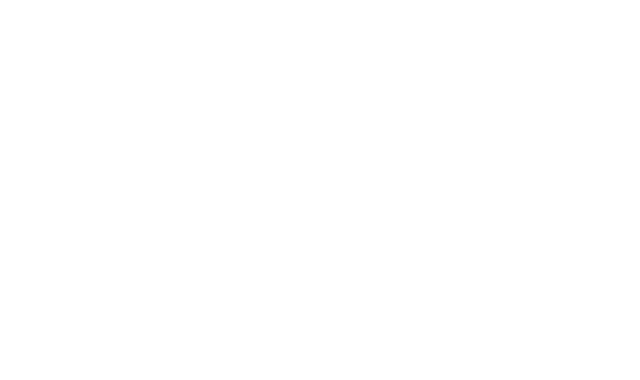
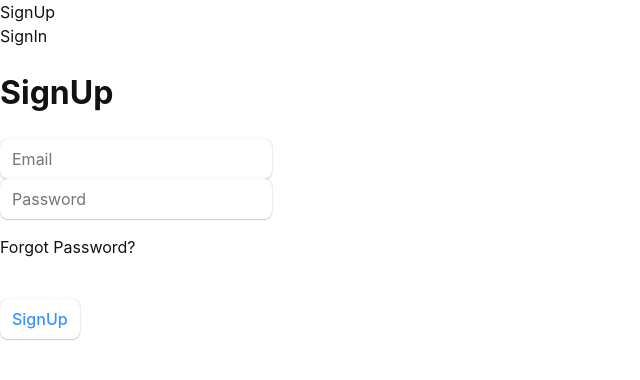
Before and after one commit to vuvantienhd96/projectvti, a React (Vite) app: page /login in a window 1280 px wide. Before the commit this address had no page. Shown: the top 380 px of the page, without its empty margins (0-640 px from the left). Built offline with nearby package versions, Linux system fonts and the light colour scheme.

Commit message:
add login and logout

```diff
--- /dev/null
+++ b/src/auth/RegisterAndLogin.jsx
@@ -0,0 +1,89 @@
+import React, { useState } from "react";
+import {
+  Routes,
+  Route,
+  Link,
+  useNavigate,
+  useLocation,
+  Navigate,
+  Outlet,
+} from "react-router-dom";
+
+import { database } from '../firebaseConfig';
+
+import { getAuth, createUserWithEmailAndPassword , signInWithEmailAndPassword} from "firebase/auth";
+
+import {useAuth} from './../main';
+
+function RegisterAndLogin() {
+  const [login, setLogin] = useState(false);
+  let navigate = useNavigate();
+  let location = useLocation();
+
+  const history = useNavigate();
+
+  let authStore = useAuth();
+
+  const handleSubmit = (e, type) => {
+
+
+    e.preventDefault();
+    const email = e.target.email.value;
+    const password = e.target.password.value;
+    if (type == "signup") {
+      createUserWithEmailAndPassword(database, email, password)
+        .then((data) => {
+          console.log(data, "authData");
+          // auth.signin()
+          history("/data");
+        })
+        .catch((err) => {
+          alert(err.code);
+          setLogin(true);
+        });
+    } else {
+      signInWithEmailAndPassword(database, email, password)
+        .then((data) => {
+          console.log(data, "authData");
+          authStore.signin(data.user.email, navigate("/", { replace: true }));
+        })
+        .catch((err) => {
+          alert(err.code);
+        });
+    }
+  };
+
+  const handleReset = () => {
+    history("/reset");
+  }
+  return (
+    <div className="App">
+      {/* Registration and login Screen */}
+      <div className="row">
+        <div
+          className={login == false ? "activeColor" : "pointer"}
+          onClick={() => setLogin(false)}
+        >
+          SignUp
+        </div>
+        <div
+          className={login == true ? "activeColor" : "pointer"}
+          onClick={() => setLogin(true)}
+        >
+          SignIn
+        </div>
+      </div>
+      <h1>{login ? "SignIn" : "SignUp"}</h1>
+      <form onSubmit={(e) => handleSubmit(e, login ? "signin" : "signup")}>
+        <input name="email" placeholder="Email" />
+        <br />
+        <input name="password" type="text" placeholder="Password" />
+        <br />
+        <p onClick={handleReset}>Forgot Password?</p>
+        <br />
+        <button>{login ? "SignIn" : "SignUp"}</button>
+      </form>
+    </div>
+  );
+}
+export default RegisterAndLogin;
--- /dev/null
+++ b/src/auth/RequireAuth.jsx
@@ -0,0 +1,20 @@
+import {
+    useLocation,
+    Navigate,
+} from "react-router-dom";
+
+import { useAuth } from "../main";
+
+export default function RequireAuth({ children }) {
+    let auth = useAuth();
+    let location = useLocation();
+    if (!auth.user) {
+        // Redirect them to the /login page, but save the current location they were
+        // trying to go to when they were redirected. This allows us to send them
+        // along to that page after they login, which is a nicer user experience
+        // than dropping them off on the home page.
+        return <Navigate to="/login" state={{ from: location }} replace />;
+    }
+
+    return children;
+}
--- /dev/null
+++ b/src/auth/auth.js
@@ -0,0 +1,15 @@
+/**
+ * This represents some generic auth provider API, like Firebase.
+ */
+ const fakeAuthProvider = {
+    isAuthenticated: false,
+    signin(callback) {
+        fakeAuthProvider.isAuthenticated = true;
+        setTimeout(callback, 100); // fake async
+      },
+    signout(callback) {
+      fakeAuthProvider.isAuthenticated = false;
+    },
+  };
+
+  export { fakeAuthProvider };
--- a/src/firebaseConfig.js
+++ b/src/firebaseConfig.js
@@ -1,6 +1,7 @@
 // Import the functions you need from the SDKs you need
 import { initializeApp } from "firebase/app";
 import { getAnalytics } from "firebase/analytics";
+import { getAuth } from "firebase/auth";
 // TODO: Add SDKs for Firebase products that you want to use
 // https://firebase.google.com/docs/web/setup#available-libraries
 
@@ -18,4 +19,7 @@
 
 // Initialize Firebase
 const app = initializeApp(firebaseConfig);
+// Initialize Firebase Authentication and get a reference to the service
+export const database = getAuth(app);
+
 const analytics = getAnalytics(app);
--- a/src/main.jsx
+++ b/src/main.jsx
@@ -5,26 +5,33 @@
   RouterProvider,
 } from "react-router-dom";
 import "./index.css";
-import Root, { loader as rootLoader , action as rootAction,
+import Root, {
+  loader as rootLoader, action as rootAction,
 } from "./routes/root";
 import ErrorPage from "./error-page";
-import Contact, {loader as contactLoader} from "./routes/contact";
+import Contact, { loader as contactLoader } from "./routes/contact";
 
-import {action as editAction } from "./routes/edit"
+import { action as editAction } from "./routes/edit"
 
 import EditContact from "./routes/edit";
 
-import {action as destroyAction } from './routes/destroy';
+import { action as destroyAction } from './routes/destroy';
 import Index from "./routes";
 
 // data res
 import DataRes from "./component/routes/dataRes";
 import DataEditComponent from "./component/routes/dataEdit";
 
+import RegisterAndLogin from './auth/RegisterAndLogin';
+import RequireAuth from './auth/RequireAuth';
+import {fakeAuthProvider} from './auth/auth';
+
 const router = createBrowserRouter([
   {
     path: "/",
-    element: <Root />,
+    element: <RequireAuth>
+      <Root />
+    </RequireAuth>,
     errorElement: <ErrorPage />,
     // call và load data từ bên contact
     loader: rootLoader,
@@ -62,13 +69,44 @@
   //   element: <Contact />,
   // },
   {
-    path: "/hello",
-    element: <>test sample</>
+    path: "/login",
+    element: <RegisterAndLogin />
   }
 ]);
 
 ReactDOM.createRoot(document.getElementById("root")).render(
   <React.StrictMode>
-    <RouterProvider router={router} />
+    <AuthProvider>
+      <RouterProvider router={router} />
+    </AuthProvider>
   </React.StrictMode>
 );
+
+
+let AuthContext = React.createContext(null);
+
+export const useAuth = () => {
+  return React.useContext(AuthContext);
+}
+
+function AuthProvider({ children }) {
+  let [user, setUser] = React.useState(null);
+
+  let signin = (newUser, callback) => {
+    return fakeAuthProvider.signin(() => {
+      setUser(newUser);
+      callback;
+    });
+  };
+
+  let signout = (callback) => {
+    return fakeAuthProvider.signout(() => {
+      setUser(null);
+      callback;
+    });
+  };
+
+  let value = { user, signin, signout };
+
+  return <AuthContext.Provider value={value}>{children}</AuthContext.Provider>;
+}
--- a/src/routes/root.jsx
+++ b/src/routes/root.jsx
@@ -69,6 +69,14 @@
             <button type="submit">New</button>
           </Form>
         </div>
+        <ul>
+        <li>
+          <Link to="/">Public Page</Link>
+        </li>
+        <li>
+          <Link to="/protected">Protected Page</Link>
+        </li>
+      </ul>
         <div className="data-res">
           <h4 style={{ color: 'blue' }}>
             <NavLink to={`data`}>
```
